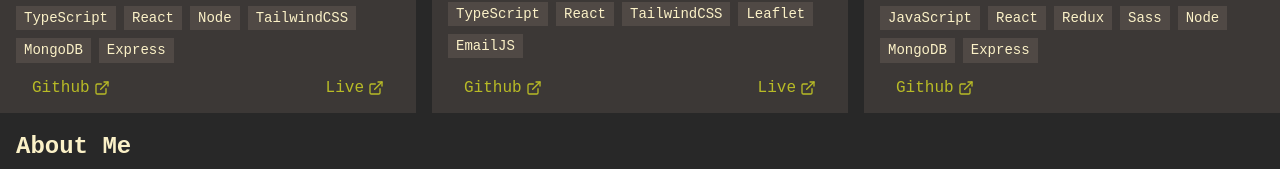
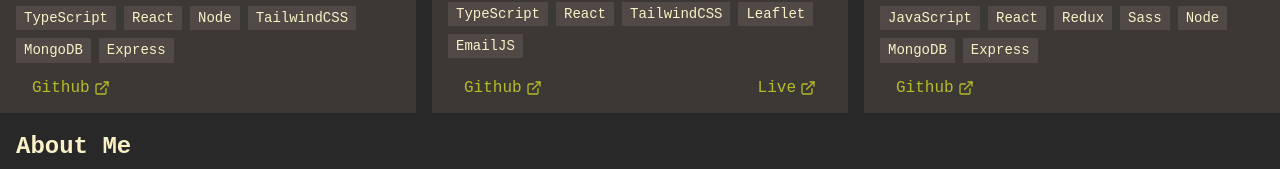
Before and after one commit to nikodiaz/gruvbox_portfolio, a React (Vite) app: page / in a window 1280 px wide. Shown: the part 840-1009 px from the top of the page. Built offline with nearby package versions, Linux system fonts and the light colour scheme.

Commit message:
remove live view of url-shortener
TODO: Change deploy platform for backend

```diff
--- a/src/components/Projects/Projects.tsx
+++ b/src/components/Projects/Projects.tsx
@@ -9,7 +9,7 @@ const projectsEnglish = [
     image: "https://github.com/nikodiaz/url-shortener-ui/raw/main/public/screenshot.png",
     techStack: ["TypeScript", "React", "Node", "TailwindCSS", "MongoDB", "Express"],
     link: "https://github.com/nikodiaz/url-shortener-ui",
-    live: "https://url-shortener-5xct0cnzz-nikodiazs-projects.vercel.app/"
+    live: ""
   },
   {
     title: "Barapack",
```
